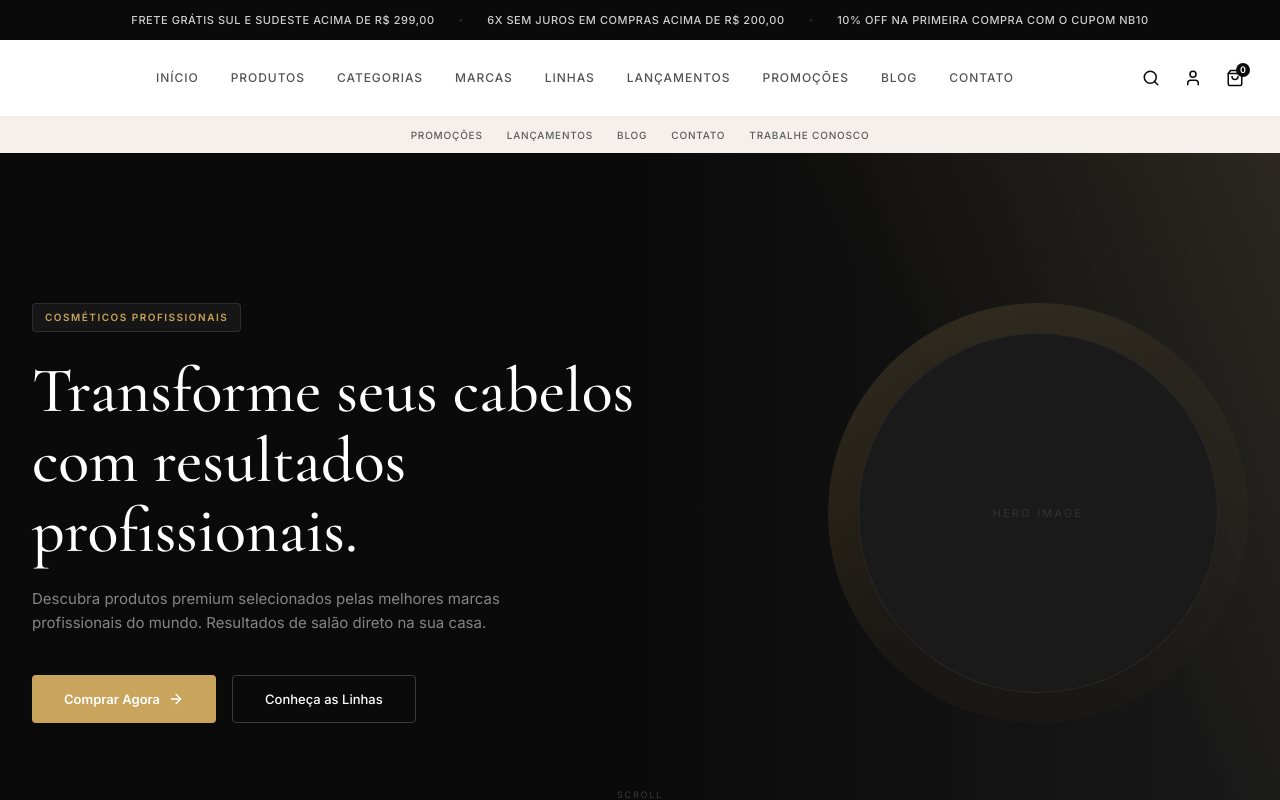
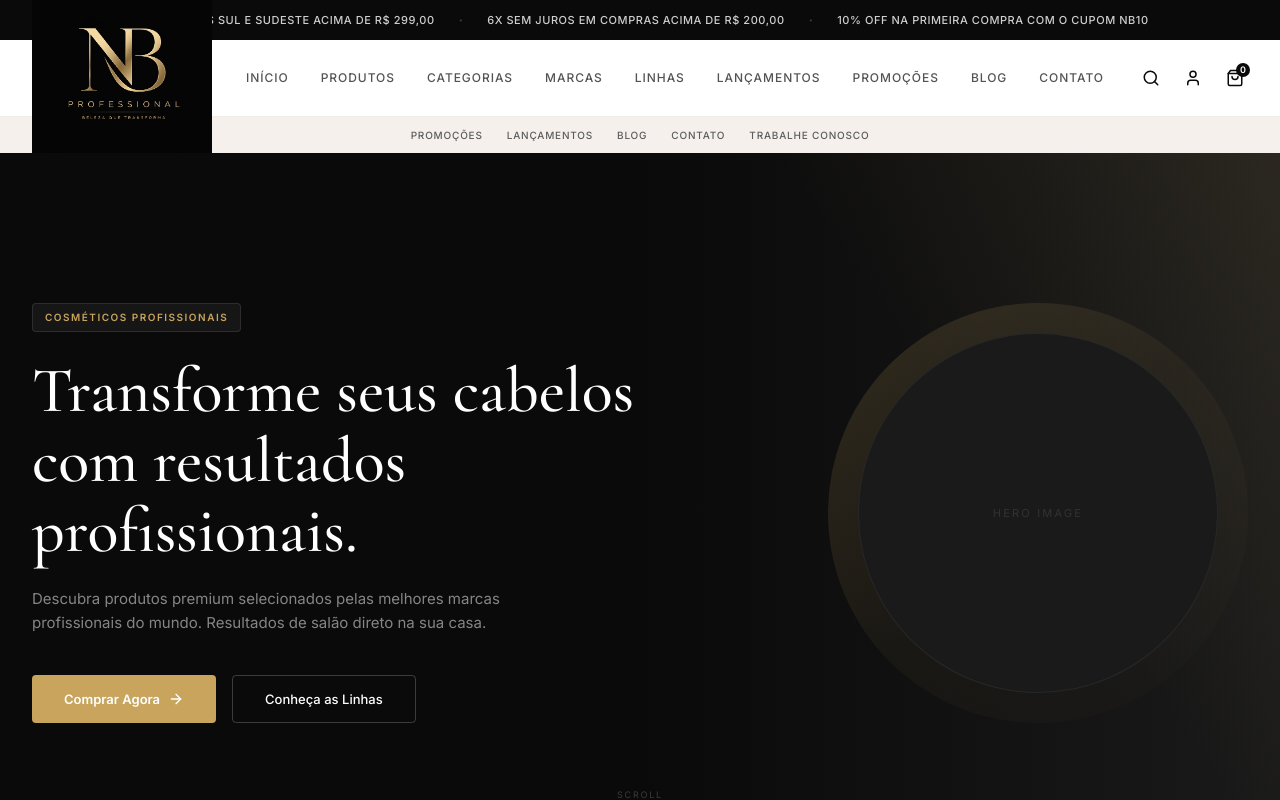
Before and after one commit to mariomarciofranco-wq/nbprofessional, a Next.js app: page / in a window 1280 px wide. Shown: the top 800 px of the page. Built offline with nearby package versions, Linux system fonts and the light colour scheme.

Commit message:
fix: logo not rendering - replace fill with explicit dimensions

```diff
--- a/components/common/logo.tsx
+++ b/components/common/logo.tsx
@@ -11,31 +11,30 @@ interface LogoProps {
   transparent?: boolean
 }
 
-const heightMap: Record<LogoSize, number> = {
-  sm: 36,
-  md: 46,
-  lg: 52,
+const sizeMap: Record<LogoSize, { width: number; height: number }> = {
+  sm: { width: 140, height: 36 },
+  md: { width: 180, height: 46 },
+  lg: { width: 200, height: 52 },
 }
 
 export function Logo({
   size = 'md',
   className,
 }: LogoProps) {
-  const h = heightMap[size]
+  const dims = sizeMap[size]
 
   return (
     <Link
       href="/"
-      className={cn('inline-flex items-center shrink-0 relative', className)}
-      style={{ height: h, width: 'auto' }}
+      className={cn('inline-flex items-center shrink-0', className)}
       title="NB Professional - Cosméticos Profissionais"
     >
       <Image
         src="/imagens/logo-oficial.png"
         alt="NB Professional - Cosméticos Profissionais"
-        fill
-        sizes="200px"
-        className="object-contain object-left"
+        width={dims.width}
+        height={dims.height}
+        className="object-contain"
         priority
       />
     </Link>
```
